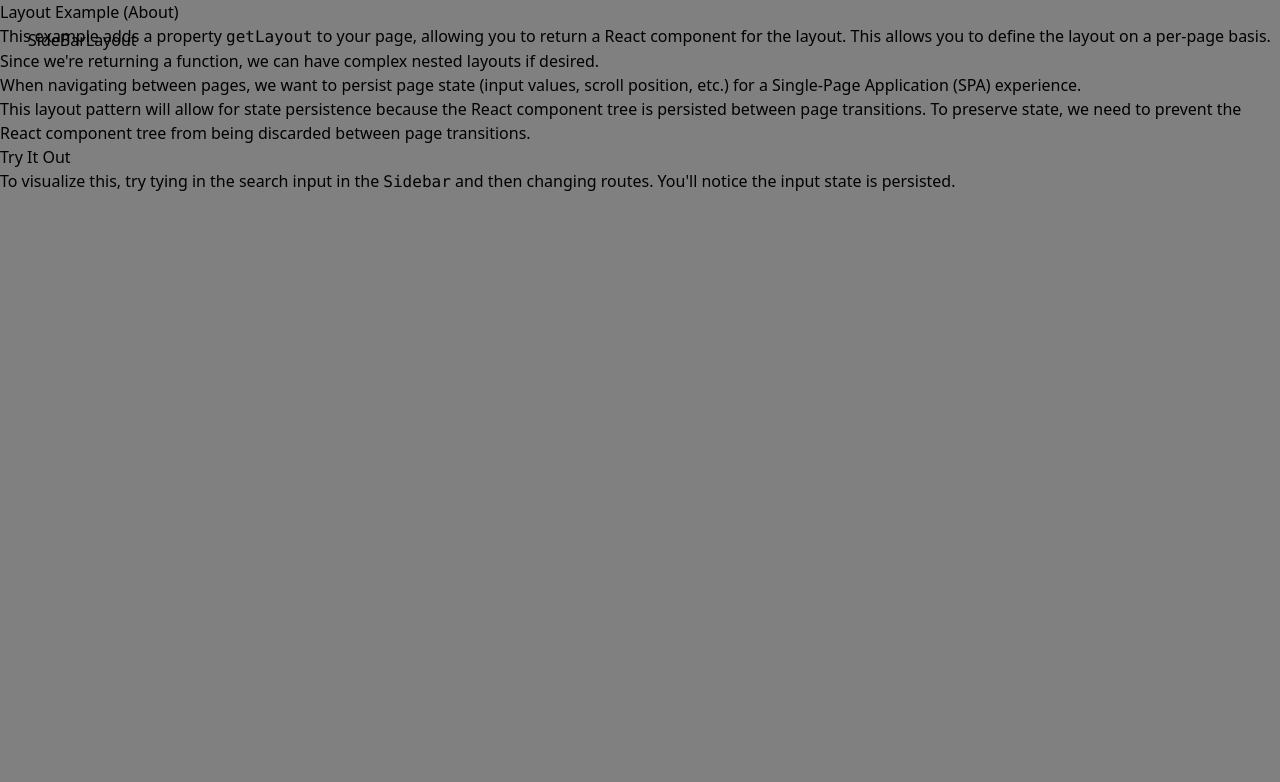
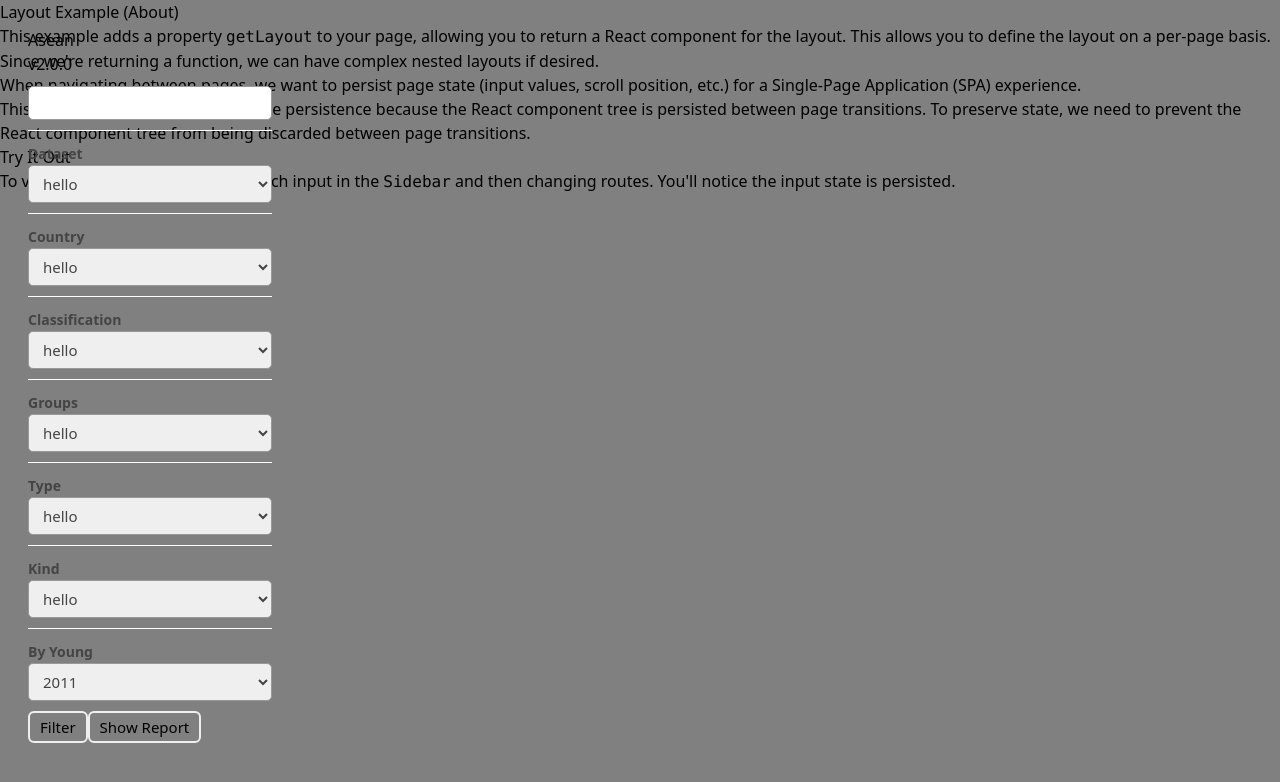
Before and after one commit to Kurma-Tech/asean-next, a Next.js app: page /about in a window 1280 px wide. Shown: the top 782 px of the page. Built offline with nearby package versions, Linux system fonts and the light colour scheme.

Commit message:
feat(filters): ui developed for filters

```diff
--- a/components/sidebar/SidebarLayout.module.css
+++ b/components/sidebar/SidebarLayout.module.css
@@ -3,3 +3,42 @@
   top: 28px;
   left: 28px;
 }
+
+.formGroup:last-child {
+  border-bottom: none;
+}
+
+.formGroup {
+  padding: 10px 0;
+  border-bottom: 1px solid #ffffff;
+}
+
+.formGroup>label{
+  font-size: 14px;
+  line-height: 18px;
+  color: #444;
+  font-weight: 600;
+}
+
+.filterInput {
+  width: 100%;
+  border-radius: 5px;
+  padding: 7px 10px;
+  line-height: 18px;
+  font-size: 15px;
+  color: #444;
+  border: 1px solid #999;
+}
+
+.filterInput:focus-visible {
+  border: 1px solid #777!important;
+}
+
+.filterBtn {
+  padding: 5px 10px;
+  font-size: 15px;
+  line-height: 18px;
+  border-radius: 6px;
+  border: 2px solid #efefef;
+  text-transform: capitalize;
+}
--- a/components/sidebar/SidebarLayout.tsx
+++ b/components/sidebar/SidebarLayout.tsx
@@ -6,8 +6,66 @@ export interface ISidebarLayout {
 
 const SidebarLayout: React.FC<ISidebarLayout> = () => {
   return (
-    <div className={styles.sidebar}>
-      <p>SideBarLayout</p>
+    <div className={`${styles.sidebar} w-1/6 max-w-full bg-white/[.7] backdrop-blur-[4px] box-border rounded-[12px]`}>
+      <div className="w-full">
+        <div className="border-b-[1px] py-[15px] px-[24px] border-b-white">
+          <h3 className="text-[20px] font-semibold text-[#333] m-0 leading-[24px]">Asean</h3>
+          <p className="text-[15px] font-medium text-[#777777] m-0 leading-[18px]">v2.0.0</p>
+        </div>
+        <div className="py-[15px] px-[24px]">
+          <div className={`${styles.formGroup}`}>
+            <input type="text" className={`${styles.filterInput} indent-[5px]`} />
+          </div>
+          <div className={`${styles.formGroup}`}>
+            <label htmlFor="">Dataset</label>
+            <select name="" id="" className={`${styles.filterInput}`}>
+              <option value="">hello</option>
+            </select>
+          </div>
+          <div className={`${styles.formGroup}`}>
+          <label htmlFor="">Country</label>
+            <select name="" id="" className={`${styles.filterInput}`}>
+              <option value="">hello</option>
+            </select>
+          </div>
+          <div className={`${styles.formGroup}`}>
+            <label htmlFor="">Classification</label>
+            <select name="" id="" className={`${styles.filterInput}`}>
+              <option value="">hello</option>
+            </select>
+          </div>
+          <div className={`${styles.formGroup}`}>
+            <label htmlFor="">Groups</label>
+            <select name="" id="" className={`${styles.filterInput}`}>
+              <option value="">hello</option>
+            </select>
+          </div>
+          <div className={`${styles.formGroup}`}>
+            <label htmlFor="">Type</label>
+            <select name="" id="" className={`${styles.filterInput}`}>
+              <option value="">hello</option>
+            </select>
+          </div>
+          <div className={`${styles.formGroup}`}>
+            <label htmlFor="">Kind</label>
+            <select name="" id="" className={`${styles.filterInput}`}>
+              <option value="">hello</option>
+            </select>
+          </div>
+          <div className={`${styles.formGroup}`}>
+            <label htmlFor="">By Young</label>
+            <select name="" id="" className={`${styles.filterInput}`}>
+              <option value="">2011</option>
+            </select>
+          </div>
+        </div>
+        <div className="py-[15px] px-[24px] btn-group">
+          <div className="flex justify-between">
+            <button className={`${styles.filterBtn} bg-black text-[#efeef1]`}>filter</button>
+            <button className={`${styles.filterBtn} bg-[#efeef1] text-[#333]`}>show report</button>
+          </div>
+        </div>
+      </div>
     </div>
   );
 };
```
